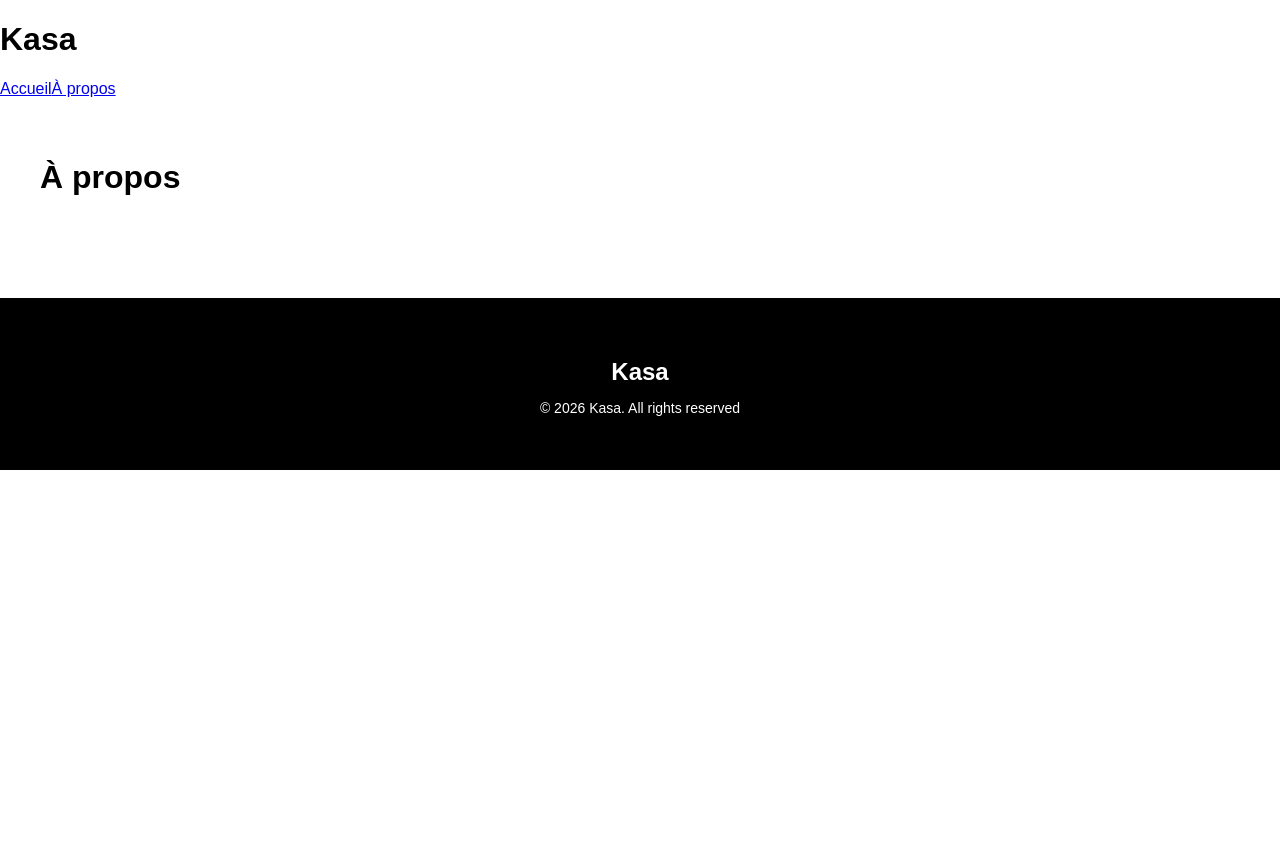
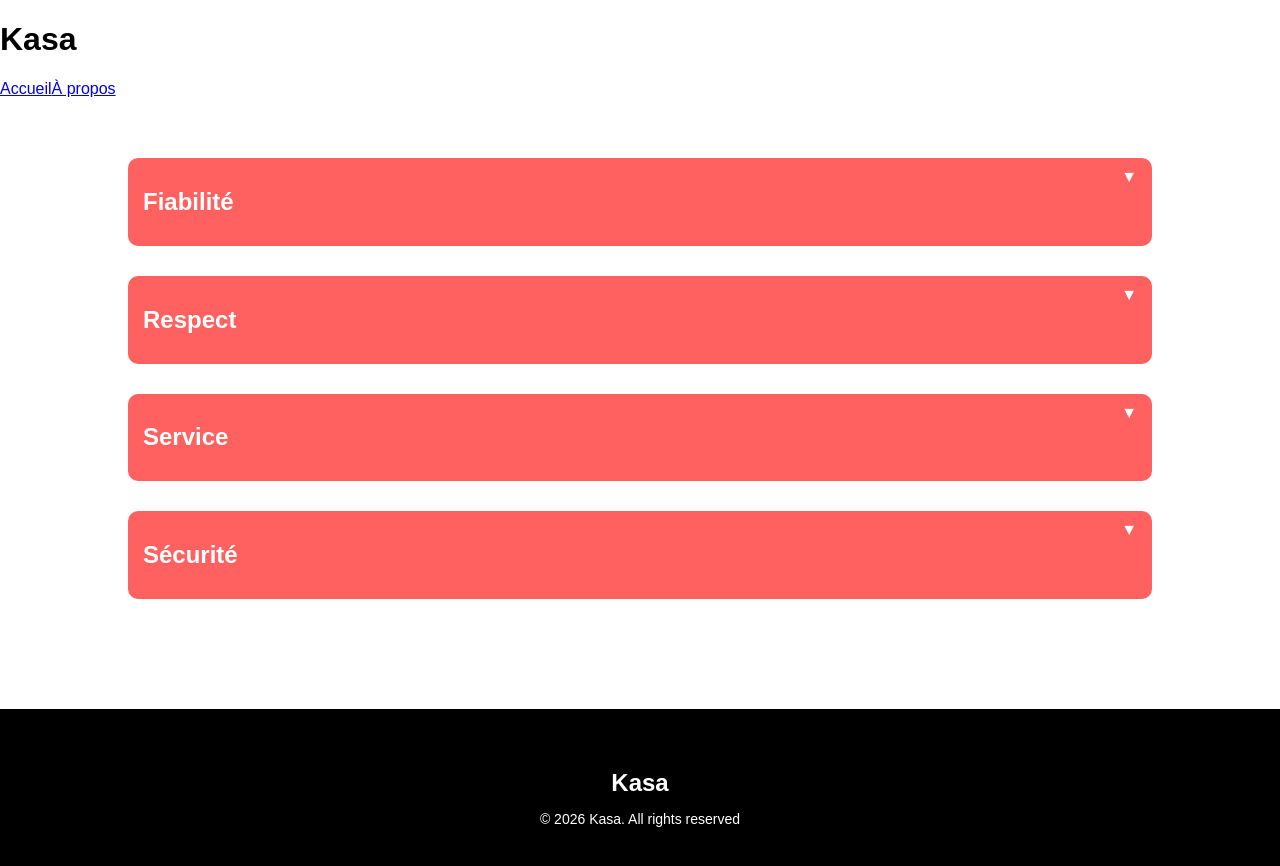
Before and after one commit to feumbaryan-rgb/Kasa, a React (Vite) app: page /about in a window 1280 px wide. Shown: the top 866 px of the page. Before the commit the page ends 800 px from the top, so only its background shows below. Built offline with nearby package versions, Linux system fonts and the light colour scheme.

Commit message:
mise ajour du contenue de la page about ainsi que sa stylisation via main.scss

```diff
--- a/src/pages/About.jsx
+++ b/src/pages/About.jsx
@@ -1,7 +1,29 @@
+import Collapse from '../components/Collapse'
+
 function About() {
   return (
     <main>
-        <h1>À propos</h1>
+      <div className="about">
+        <Collapse
+          title="Fiabilité"
+          content="Les annonces postées sur Kasa garantissent une fiabilité totale."
+        />
+
+        <Collapse
+          title="Respect"
+          content="La bienveillance fait partie des valeurs fondatrices de Kasa."
+        />
+
+        <Collapse
+          title="Service"
+          content="Nos équipes se tiennent à votre disposition pour vous fournir une expérience parfaite."
+        />
+
+        <Collapse
+          title="Sécurité"
+          content="La sécurité est la priorité de Kasa."
+        />
+      </div>
     </main>
   )
 }
--- a/src/styles/main.scss
+++ b/src/styles/main.scss
@@ -214,3 +214,12 @@
       color: white;
     }
   }
+
+  .about {
+    max-width: 1024px;
+    margin: 0 auto;
+
+    .collapse {
+      margin-bottom: 30px;
+    }
+  }
```
Lines whose indentation alone changed are shown as unchanged.
